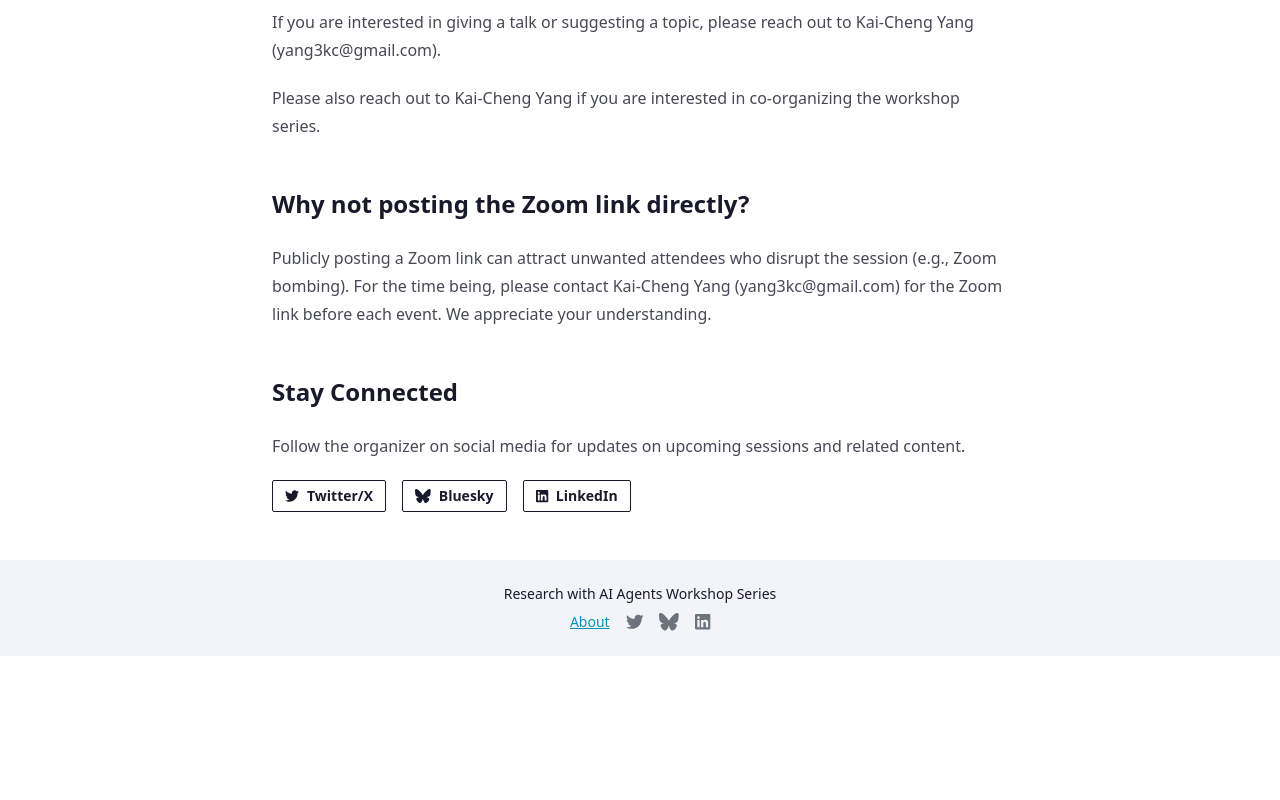
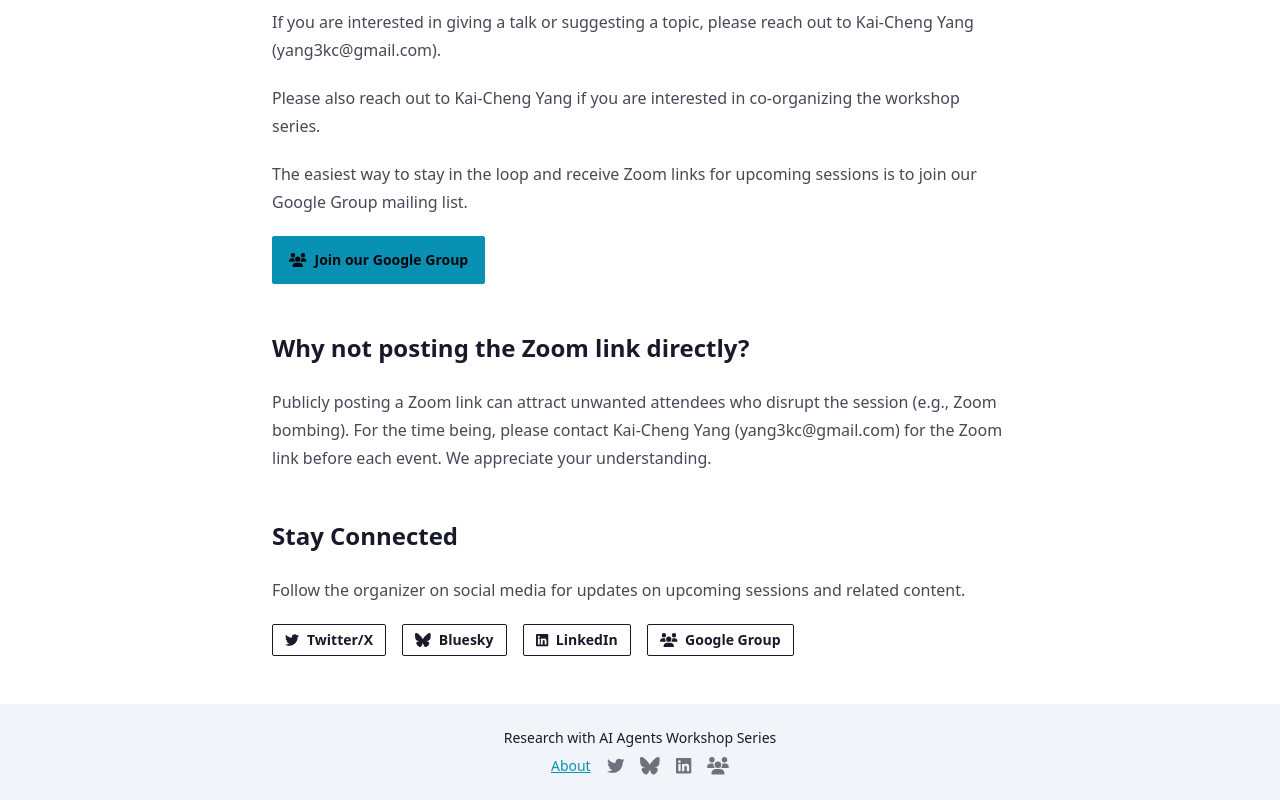
Before and after one commit to Research-with-AI-agents-workshop/Research-with-AI-agents-workshop.github.io, a Vue app: page /about in a window 1280 px wide. Shown: the part 976-1776 px from the top of the page. Before the commit the page ends 1632 px from the top, so only its background shows below. Built offline with nearby package versions, Linux system fonts and the light colour scheme.

Commit message:
feat: add Google Group link sitewide
- Register faUsers icon in main.js
- Footer: add Google Group icon link alongside social icons
- HomePage: add announcement banner at top linking to Google Group
- AboutPage: add Google Group CTA in Get Involved section and button in Stay Connected

```diff
--- a/src/components/Footer.vue
+++ b/src/components/Footer.vue
@@ -13,6 +13,9 @@
         <a href="https://www.linkedin.com/in/kaicheng-yang-43477213b/" target="_blank" rel="noopener noreferrer" class="text-base-content/60 hover:text-primary transition-colors">
           <font-awesome-icon :icon="['fab', 'linkedin']" size="lg" />
         </a>
+        <a href="https://groups.google.com/g/research-with-ai-agents" target="_blank" rel="noopener noreferrer" class="text-base-content/60 hover:text-primary transition-colors" title="Join our Google Group">
+          <font-awesome-icon :icon="['fas', 'users']" size="lg" />
+        </a>
       </div>
     </div>
   </footer>
--- a/src/main.js
+++ b/src/main.js
@@ -5,10 +5,10 @@
 
 import { library } from '@fortawesome/fontawesome-svg-core'
 import { FontAwesomeIcon } from '@fortawesome/vue-fontawesome'
-import { faCalendarDays, faLocationDot, faClock, faEnvelope, faArrowRight, faGlobe, faFileLines, faFilePowerpoint, faLink } from '@fortawesome/free-solid-svg-icons'
+import { faCalendarDays, faLocationDot, faClock, faEnvelope, faArrowRight, faGlobe, faFileLines, faFilePowerpoint, faLink, faUsers } from '@fortawesome/free-solid-svg-icons'
 import { faGithub, faBluesky, faTwitter, faLinkedin, faGoogleScholar } from '@fortawesome/free-brands-svg-icons'
 
-library.add(faCalendarDays, faLocationDot, faClock, faEnvelope, faArrowRight, faGlobe, faFileLines, faFilePowerpoint, faLink, faGithub, faBluesky, faTwitter, faLinkedin, faGoogleScholar)
+library.add(faCalendarDays, faLocationDot, faClock, faEnvelope, faArrowRight, faGlobe, faFileLines, faFilePowerpoint, faLink, faUsers, faGithub, faBluesky, faTwitter, faLinkedin, faGoogleScholar)
 
 const app = createApp(App)
 app.component('font-awesome-icon', FontAwesomeIcon)
--- a/src/pages/AboutPage.vue
+++ b/src/pages/AboutPage.vue
@@ -63,6 +63,21 @@
                 Please also reach out to Kai-Cheng Yang if you are interested in
                 co-organizing the workshop series.
             </p>
+            <p>
+                The easiest way to stay in the loop and receive Zoom links for upcoming sessions
+                is to join our Google Group mailing list.
+            </p>
+            <div class="not-prose mt-2">
+                <a
+                    href="https://groups.google.com/g/research-with-ai-agents"
+                    target="_blank"
+                    rel="noopener noreferrer"
+                    class="btn btn-primary gap-2"
+                >
+                    <font-awesome-icon :icon="['fas', 'users']" />
+                    Join our Google Group
+                </a>
+            </div>
 
             <h2>Why not posting the Zoom link directly?</h2>
             <p>
@@ -105,6 +120,15 @@
                     <font-awesome-icon :icon="['fab', 'linkedin']" />
                     LinkedIn
                 </a>
+                <a
+                    href="https://groups.google.com/g/research-with-ai-agents"
+                    target="_blank"
+                    rel="noopener noreferrer"
+                    class="btn btn-outline btn-sm gap-2"
+                >
+                    <font-awesome-icon :icon="['fas', 'users']" />
+                    Google Group
+                </a>
             </div>
         </div>
     </div>
--- a/src/pages/HomePage.vue
+++ b/src/pages/HomePage.vue
@@ -28,6 +28,18 @@
 
 <template>
   <div>
+    <!-- Google Group Banner -->
+    <div class="bg-primary text-primary-content py-3 px-4 text-center text-sm">
+      <font-awesome-icon :icon="['fas', 'users']" class="mr-2" />
+      We now have a Google Group! Join to receive announcements and Zoom links for upcoming sessions.
+      <a
+        href="https://groups.google.com/g/research-with-ai-agents"
+        target="_blank"
+        rel="noopener noreferrer"
+        class="ml-2 underline font-semibold hover:opacity-80"
+      >Join the group →</a>
+    </div>
+
     <!-- Hero -->
     <section class="hero bg-neutral text-neutral-content py-16 md:py-24">
       <div class="hero-content text-center max-w-3xl">
```
